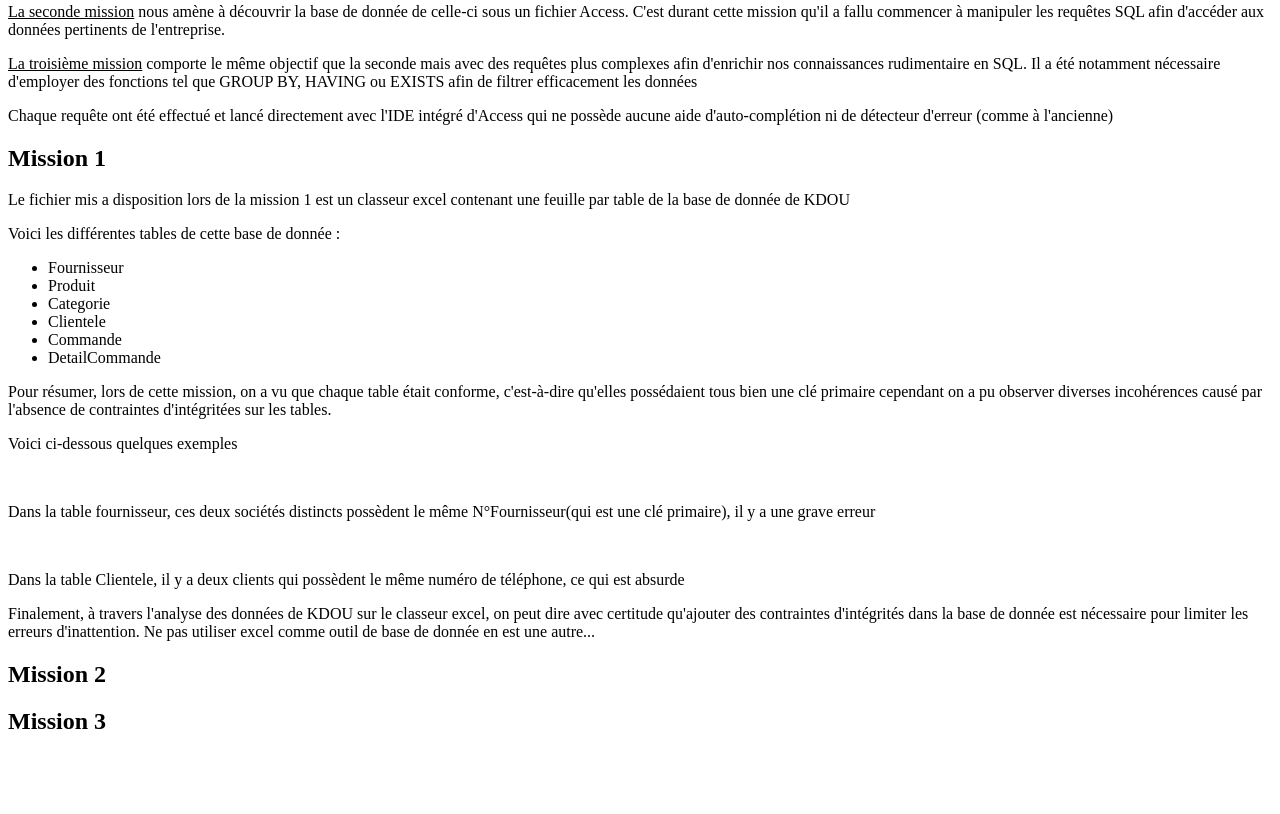
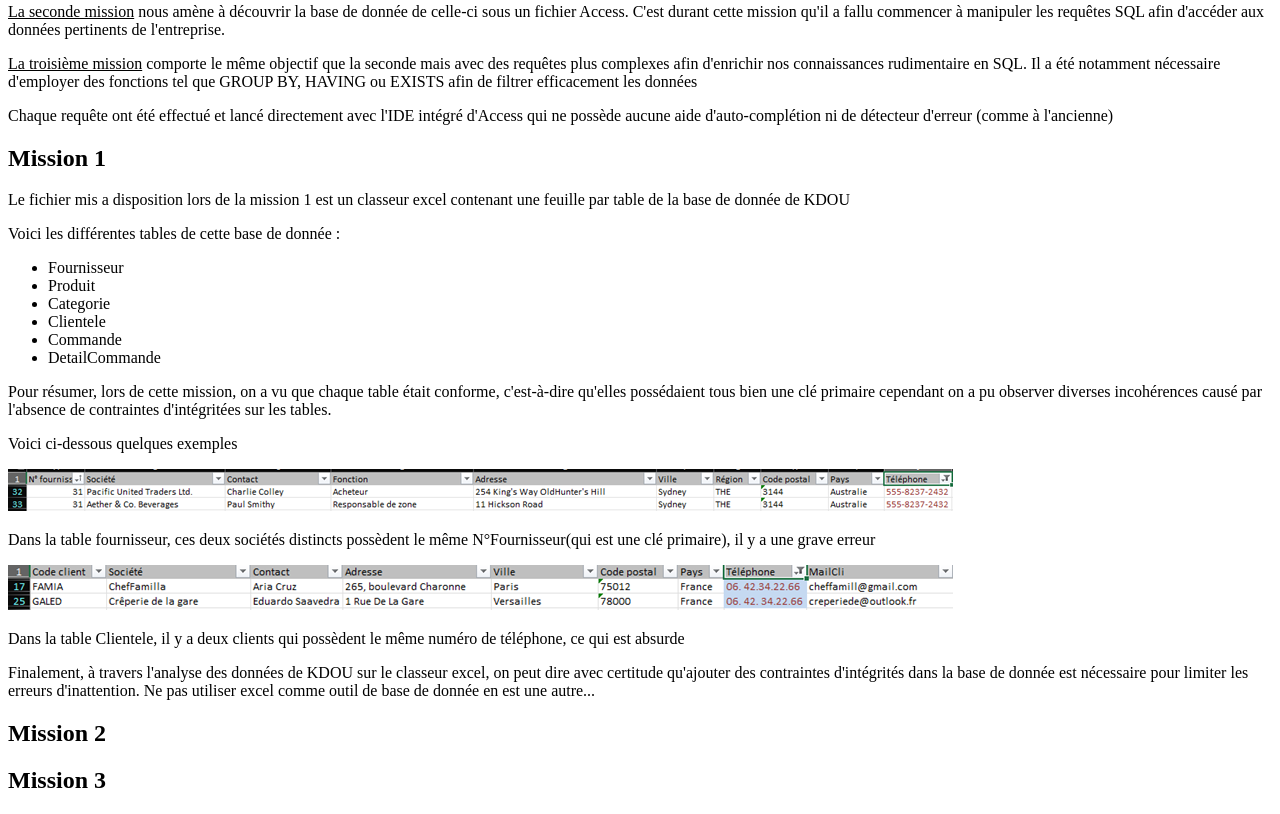
Before and after one commit to kuplo2/SAE, a plain HTML site: page index.html in a window 1280 px wide. Shown: the part 365-1179 px from the top of the page. Before the commit the page ends 1120 px from the top, so only its background shows below. Drawn offline with Linux system fonts and the light colour scheme.

Commit message:
modification of index.html

```diff
--- a/index.html
+++ b/index.html
@@ -39,9 +39,9 @@
     </ul>
     <p>Pour résumer, lors de cette mission, on a vu que chaque table était conforme, c'est-à-dire qu'elles possédaient tous bien une clé primaire cependant on a pu observer diverses incohérences causé par l'absence de contraintes d'intégritées sur les tables.</p>
     <p>Voici ci-dessous quelques exemples</p>
-    <img href ="">
+    <img src= "image.png" alt ="Ex1">
     <p>Dans la table fournisseur, ces deux sociétés distincts possèdent le même N°Fournisseur(qui est une clé primaire), il y a une grave erreur</p>
-    <img href ="">
+    <img src ="image2.png" alt = "Ex2">
     <p>Dans la table Clientele, il y a deux clients qui possèdent le même numéro de téléphone, ce qui est absurde</p>
     <p>Finalement, à travers l'analyse des données de KDOU sur le classeur excel, on peut dire avec certitude qu'ajouter des contraintes d'intégrités dans la base de donnée est nécessaire pour limiter les erreurs d'inattention. Ne pas utiliser excel comme outil de base de donnée en est une autre...</p>
     </article>
```
Also changed, not shown: image.png (added), image2.png (added), mission1.html (added).
